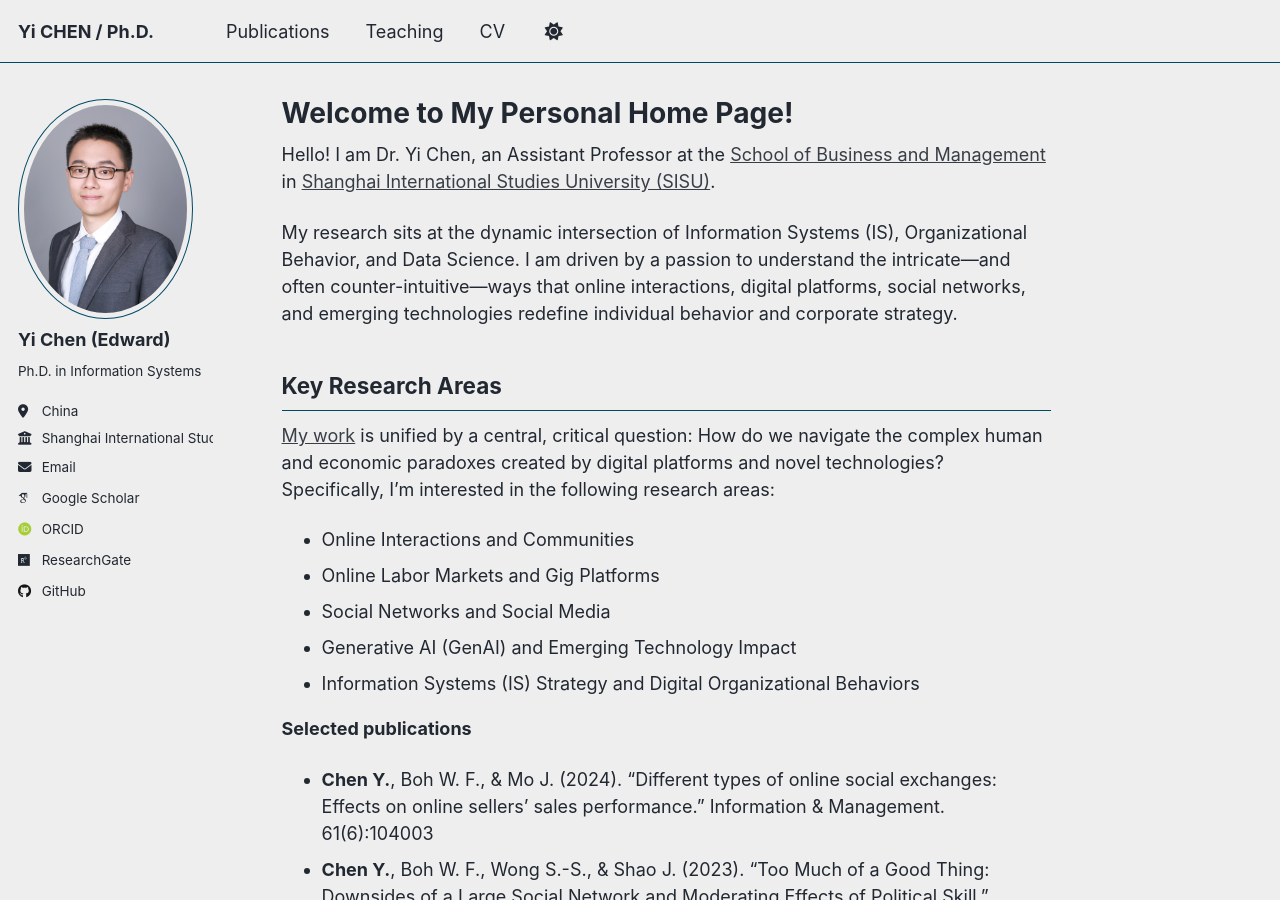
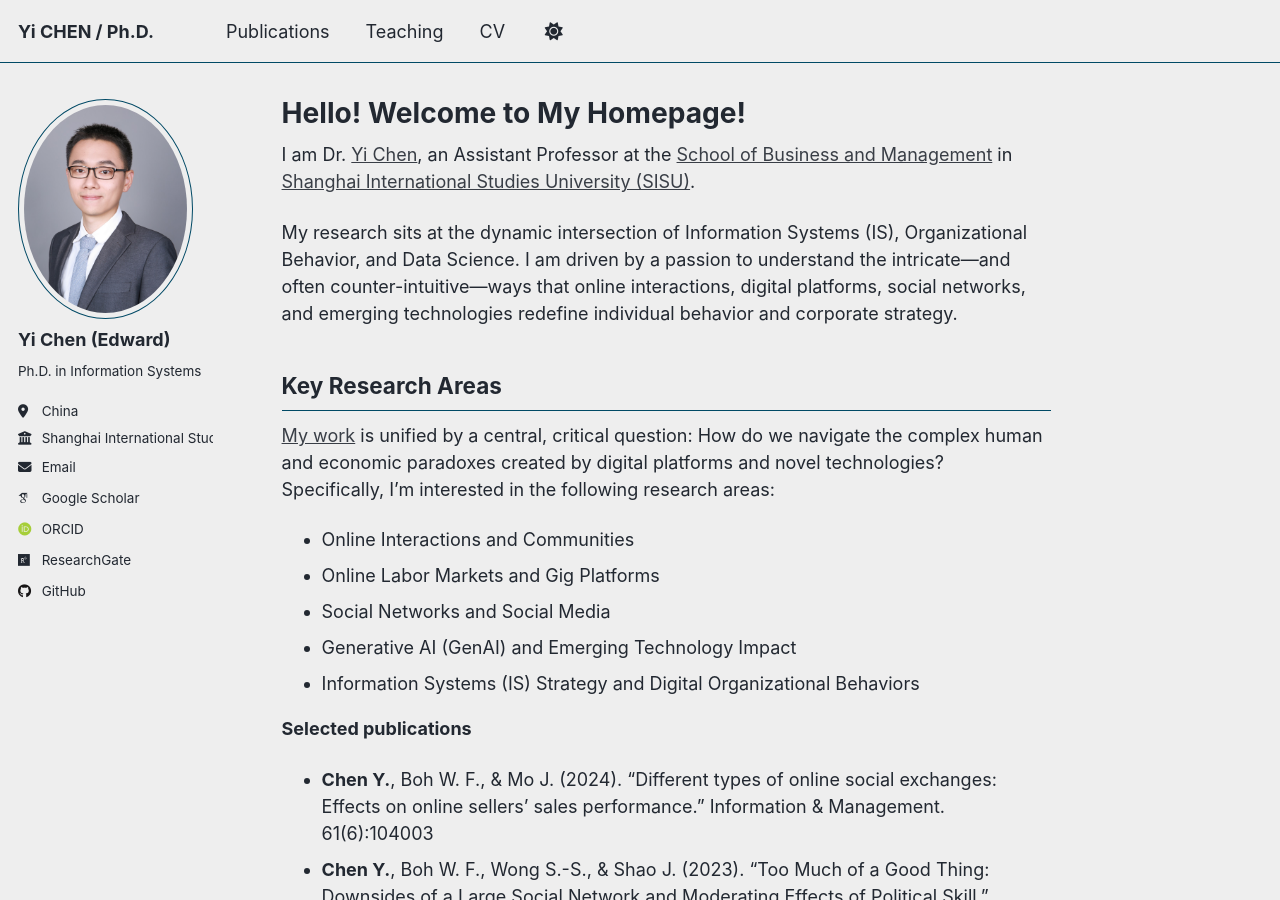
Before and after one commit to chenyi-edward/chenyi-edward.github.io, a Jekyll site: the page built from _pages/about.md, in a window 1280 px wide and 900 px high. Built offline with Jekyll 4.4.1, drawn with Linux system fonts in a browser that asks for light colours; some web fonts are replaced; a script that is not in the unit is left out.

Commit message:
Update about.md

```diff
--- a/_pages/about.md
+++ b/_pages/about.md
@@ -1,13 +1,13 @@
 ---
 permalink: /
-title: "Welcome to My Personal Home Page!"
+title: "Hello! Welcome to My Homepage!"
 author_profile: true
 redirect_from:
   - /about/
   - /about.html
 ---
 
-Hello! I am Dr. Yi Chen, an Assistant Professor at the [School of Business and Management](http://www.sbm.shisu.edu.cn/) in [Shanghai International Studies University (SISU)](http://www.shisu.edu.cn).
+I am Dr. [Yi Chen](https://chenyi-edward.github.io/cv/), an Assistant Professor at the [School of Business and Management](http://en.sbm.shisu.edu.cn/ChenYi/list.htm) in [Shanghai International Studies University (SISU)](http://www.shisu.edu.cn).
 
 My research sits at the dynamic intersection of Information Systems (IS), Organizational Behavior, and Data Science. I am driven by a passion to understand the intricate—and often counter-intuitive—ways that online interactions, digital platforms, social networks, and emerging technologies redefine individual behavior and corporate strategy.
 
```
